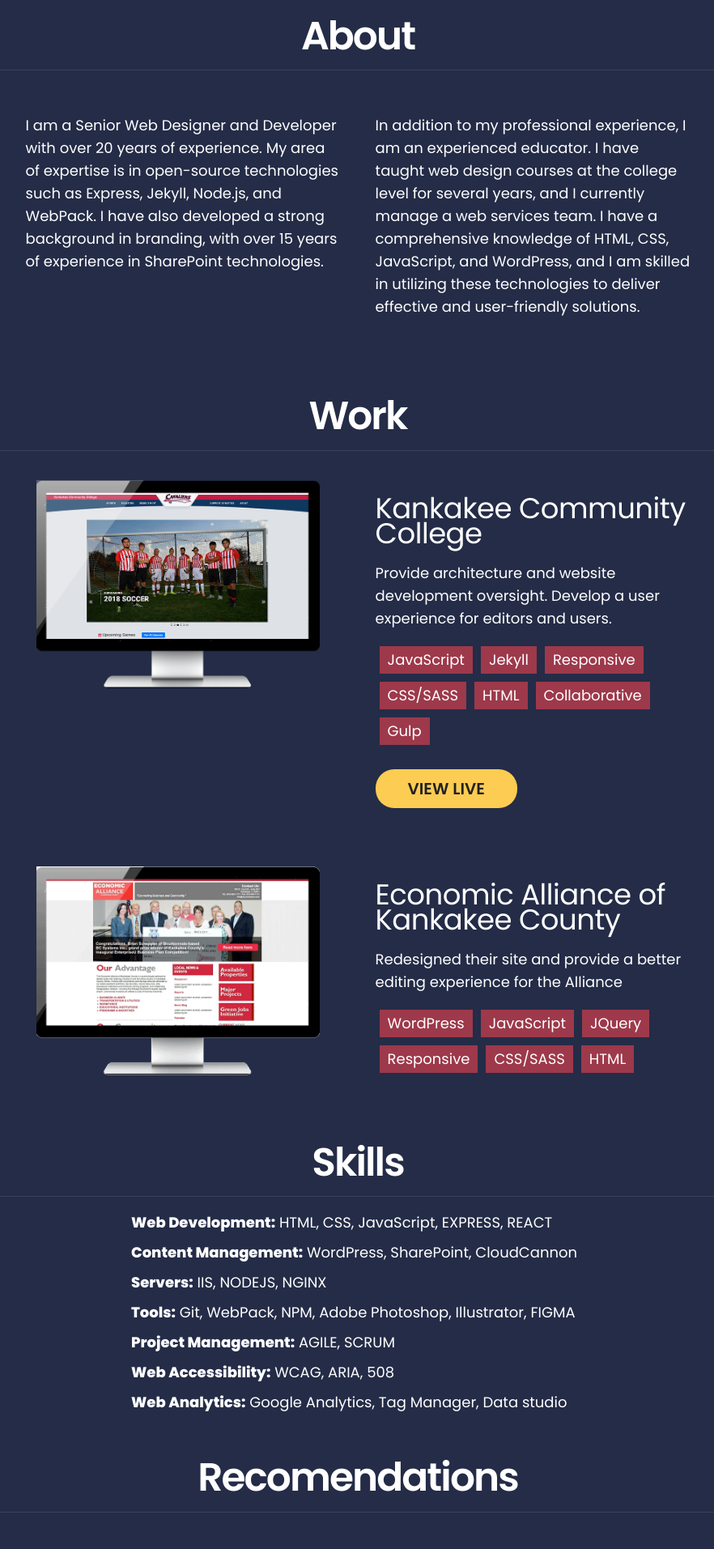
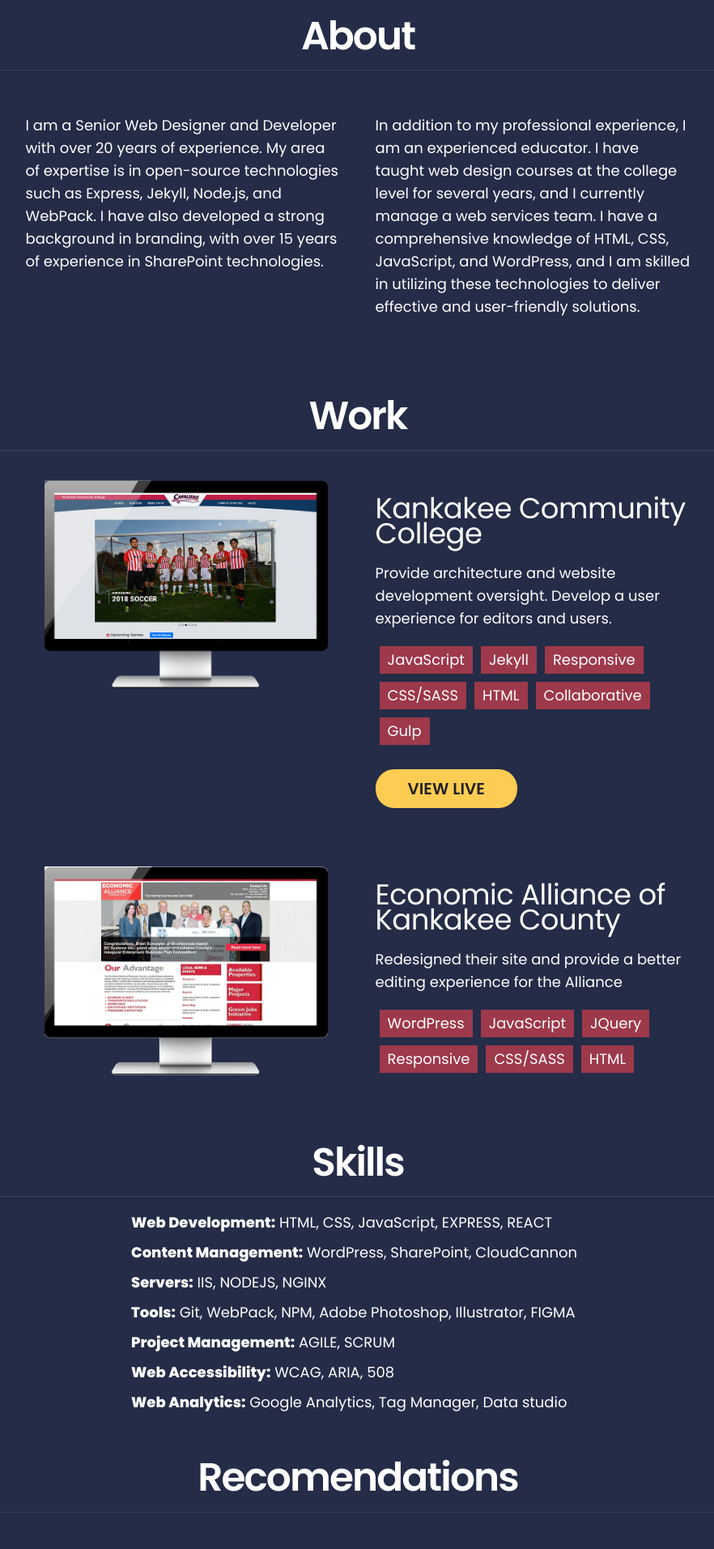
Before and after one commit to rehmpke/rogerehmpkesite, a Jekyll site: the page built from index.html, in a window 1280 px wide. Shown: the part 502-2415 px from the top of the page at 81% size, without its empty margins (198-1080 px from the left). Built offline with Jekyll 4.4.1, drawn with Linux system fonts in a browser that asks for light colours.

Commit message:
Add 10 more px around image margin

```diff
--- a/_data/hash.yml
+++ b/_data/hash.yml
@@ -1 +1 @@
-7e367744f2a005b7ace1
+9ad08797a3b78805985f
--- a/assets/css/style.css
+++ b/assets/css/style.css
@@ -257,7 +257,7 @@ hr.primary {
     text-align: center; }
 
 .work__projectimgdiv__imgdiv img {
-  margin-left: 35px;
+  margin-left: 45px;
   width: 100%;
   max-width: 350px; }
 
--- a/assets/scss/2-modules/_work.scss
+++ b/assets/scss/2-modules/_work.scss
@@ -15,7 +15,7 @@
 }
 
 .work__projectimgdiv__imgdiv img {
-  margin-left: 35px;
+  margin-left: 45px;
   width: 100%;
   max-width: 350px;
 }
```
